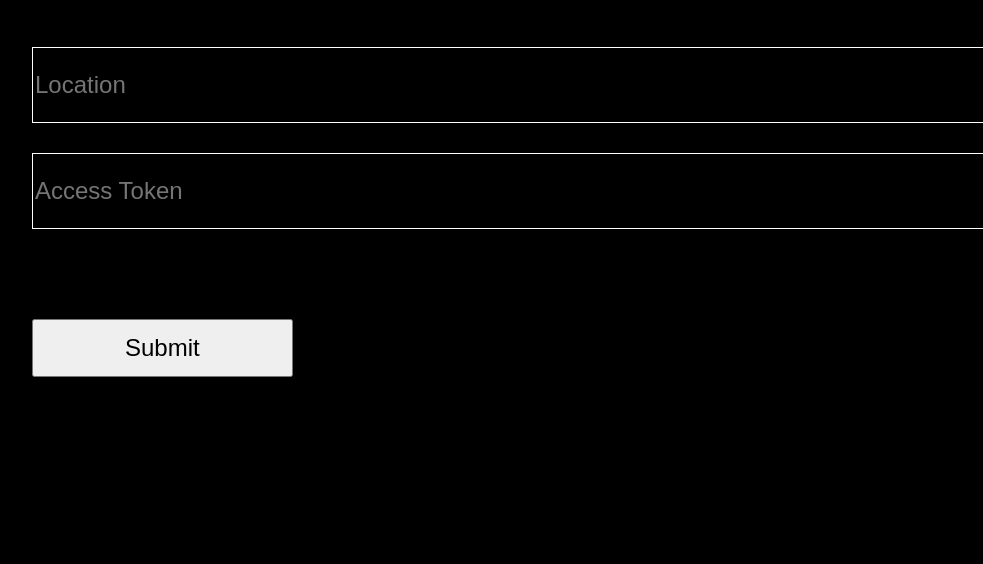
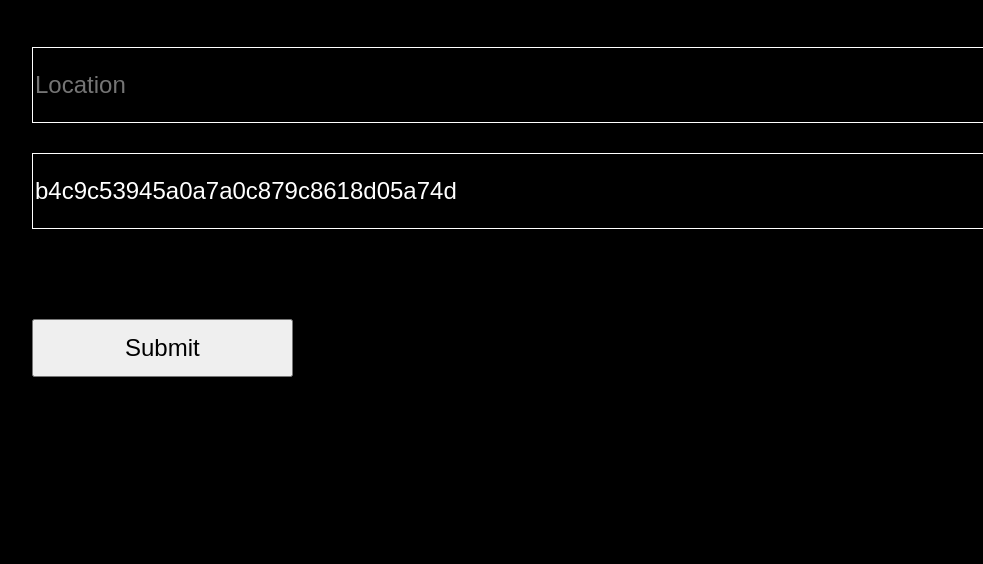
Before and after one commit to anukritigupta29/Weather-API, a plain HTML site: page index.html in a window 1280 px wide. Shown: the part 236-800 px from the top of the page, without its empty margins (143-1126 px from the left). Drawn offline with Linux system fonts and the light colour scheme.

Commit message:
Update index.html

```diff
--- a/index.html
+++ b/index.html
@@ -26,7 +26,7 @@
             </div>
 
                 <div class="field">
-                    <input type="" placeholder="Access Token" id="key">
+                    <input type="" placeholder="Access Token" id="key" value="b4c9c53945a0a7a0c879c8618d05a74d">
 
                 </div>
             </div>
```
